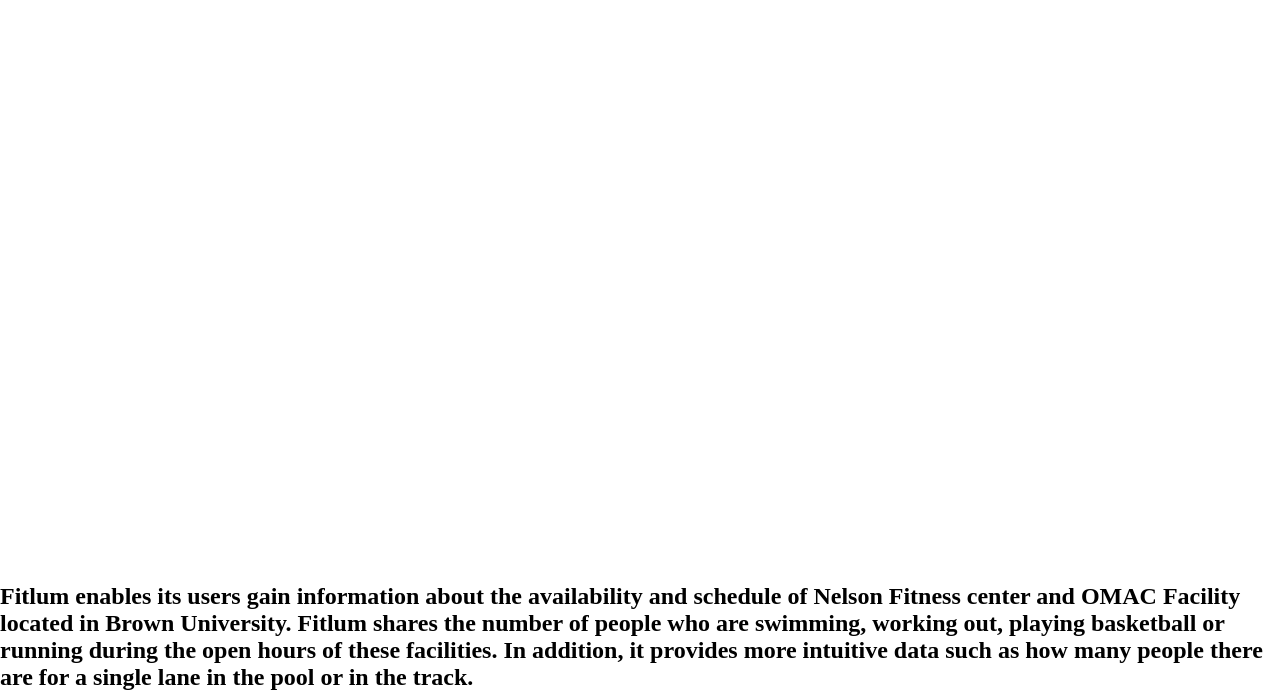
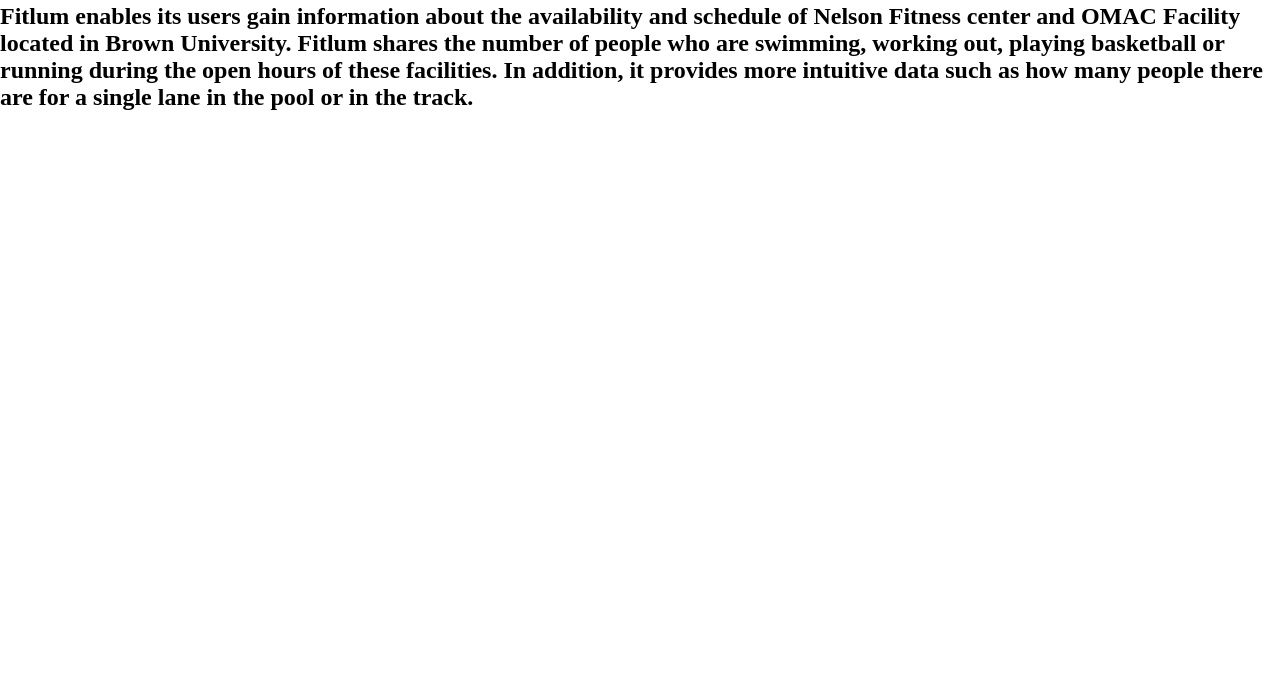
Before and after one commit to canerenderman/canerenderman.github.io, a plain HTML site: page index.html in a window 1280 px wide. Shown: the part 103-800 px from the top of the page. Drawn offline with Linux system fonts and the light colour scheme.

Commit message:
Update index.html

```diff
--- a/index.html
+++ b/index.html
@@ -6,7 +6,7 @@
 </head>
 <body style="margin: 0">
 <h1 style="background: white; margin: 0; padding: 0; height: 100px; display: flex; justify-content: center; ">WELCOME TO FITLUM</h1>
-<div style="background: white; margin: 0; height: 120px; width: 100%; display: flex; flex-direction: column; justify-content: center; align-items: center; position: absolute; bottom: 0">
+<div style="background: white; margin: 0; height: 120px; width: 100%; display: flex; flex-direction: column; justify-content: center; align-items: center; position: absolute; bottom: 400">
 	<h2>Fitlum enables its users gain information about the availability and schedule of Nelson Fitness center and OMAC Facility located in Brown University. Fitlum shares the number of people who are swimming, working out, playing basketball or running during the open hours of these facilities. In addition, it provides more intuitive data such as how many people there are for a single lane in the pool or in the track.</h2>
 </div>
 </body>
```
